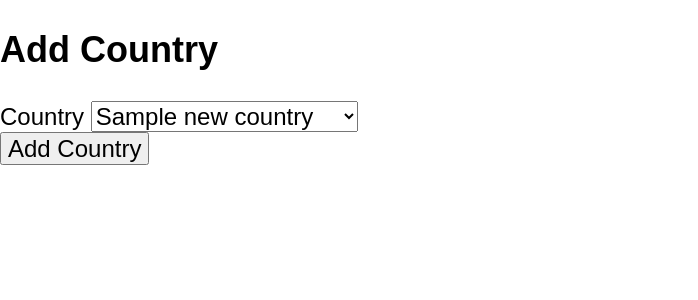
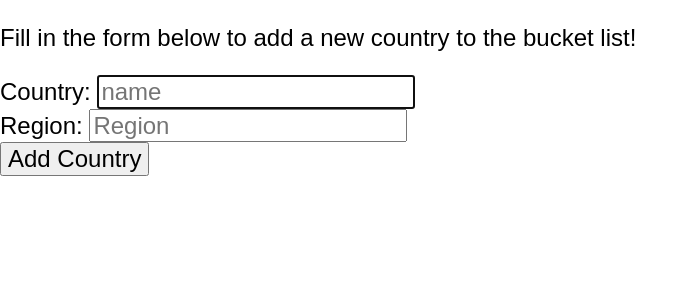
Before and after one commit to sandyysh221/travel_bucket_list_app_project, a Flask app: template templates/countries/new.html in a window 1280 px wide. Shown: the part 60-360 px from the top of the page, without its empty margins (0-698 px from the left). Run offline with Flask 2, Linux system fonts and the light colour scheme; the template is opened without the code that fills it: most values are stand-ins (such as "Sample title", 1, 10 or a date in 2020).

Commit message:
broken country select; now fixed

```diff
--- a/controllers/city_controller.py
+++ b/controllers/city_controller.py
@@ -5,7 +5,7 @@ import repositories.city_repository as city_repository
 
 cities_blueprint = Blueprint("city", __name__)
 
-
+# Goes to Cities homepage listing all the cities in the database
 @cities_blueprint.route("/cities")
 def cities():
     cities = city_repository.select_all()
--- a/repositories/country_repository.py
+++ b/repositories/country_repository.py
@@ -26,7 +26,7 @@ def select_all():
     sql = "SELECT * FROM countries"
     results = run_sql(sql)
     for row in results:
-        country = Country(row["name"], row["region"], row["id"])
+        country = Country(row["name"], row["region"],row["code"], row["id"])
         countries.append(country)
     return countries
 
@@ -38,7 +38,9 @@ def select(id):
     result = run_sql(sql, values)[0]
 
     if result is not None:
-        country = Country(result["name"], result["region"], result["id"])
+        country = Country(
+            result["name"], result["region"], result["code"], result["id"]
+        )
     return country
 
 
--- a/templates/countries/new.html
+++ b/templates/countries/new.html
@@ -1,29 +1,32 @@
 {% extends 'base.html' %} {% block content %}
-<h2>Add Country</h2>
 
-<form action="/countries" method="POST">
-  <div>
-    <label for="name">Country</label>
-    <select id="name" name="name" class="form-control">
-      <optgroup label="My Countries">
-        {% for country in countries %}
-        <option value="{{ country.name }}" disabled>{{ country.name }}</option>
-        {% endfor %}
-      </optgroup>
-      <optgroup label="World">
-        {% for new_country in list_of_countries %}
-        <option value="{{new_country['name']}}">
-          {{ new_country["name"] }}
-        </option>
+<div class="container">
+  <form action="/countries" method="post">
+    <div>
+      <p>Fill in the form below to add a new country to the bucket list!</p>
+      <label for="name">Country:</label>
+      <input
+        type="text"
+        id="name"
+        name="name"
+        placeholder="name"
+        required
+        autofocus
+      />
+    </div>
 
-        {% endfor %}
-      </optgroup>
-    </select>
-  </div>
-  <div>
-    <label for=""></label>
-    <input type="submit" value="Add Country" />
-  </div>
-</form>
+    <div>
+      <label for="region">Region:</label>
+      <input
+        type="text"
+        id="region"
+        name="region"
+        placeholder="Region"
+        required
+      />
+    </div>
 
-{% endblock content %}
+    <button type="submit">Add Country</button>
+  </form>
+</div>
+{% endblock %}
```
Also changed, not shown: console.py (+4 -4 lines), controllers/country_controller.py (+29 -28 lines), templates/countries/index.html (+6 -4 lines).
